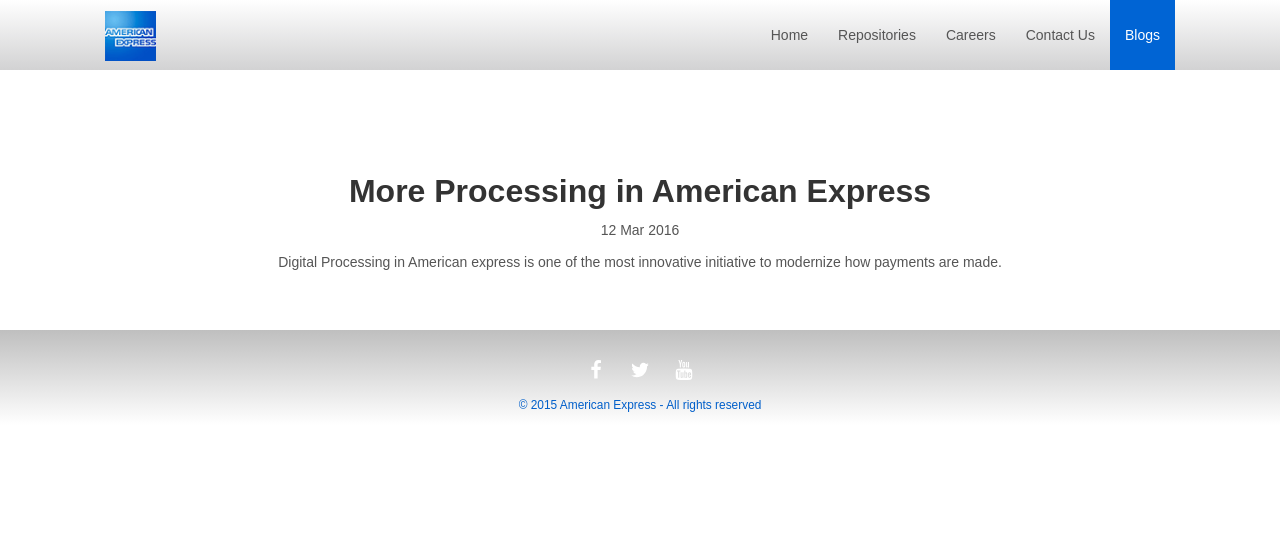
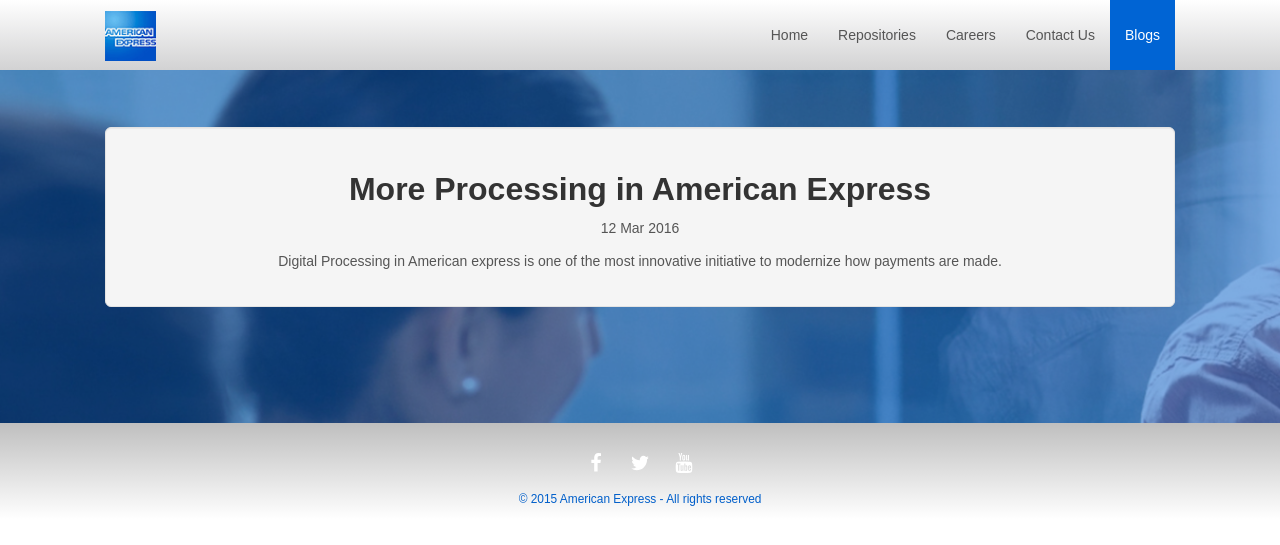
Before and after one commit to tuhingupta/tuhingupta.github.io, a Jekyll site: the page built from _posts/blogs/2016-03-12-another-processing.markdown, in a window 1280 px wide. Shown: the top 545 px of the page. Built offline with Jekyll 4.4.1, drawn with Linux system fonts in a browser that asks for light colours; nearby versions of some CDN libraries.

Commit message:
blogs link was updated

```diff
--- a/_layouts/page.html
+++ b/_layouts/page.html
@@ -1,15 +1,21 @@
 ---
 layout: default
 ---
-<section id="blogs">
-<br/><br/><br/><br/>
-<div class="post">
+<section id="blogslink"></br></br></br>
+	<div class="amexparallax parallax" style="background-image: url('{{ site.baseurl }}/img/{{ site.amexparallax.parallax_img }}');">
+		<div class="overlay-container">
+			<div class="overlay"></div>
+			<div class="container-fluid">
+				<div class="post well well-lg">
 
-  <h1>{{ page.title }}</h1>
-  <span>{{ page.date | date_to_string }}</span>
+					<h1>{{ page.title }}</h1>
+					<span>{{ page.date | date_to_string }}</span>
 
 
-  <p>{{ page.content }}</p>
+					<p>{{ page.content }}</p>
 
-</div>
+				</div>
+			</div>
+		</div>
+	</div>
 </section>
--- a/_scss/components/_blogs.scss
+++ b/_scss/components/_blogs.scss
@@ -3,6 +3,10 @@
 */
 
 #blogs {
+  padding-top: 4rem;
+}
+
+#blogslink  {
   padding-top: 4rem;
 }
 
```
